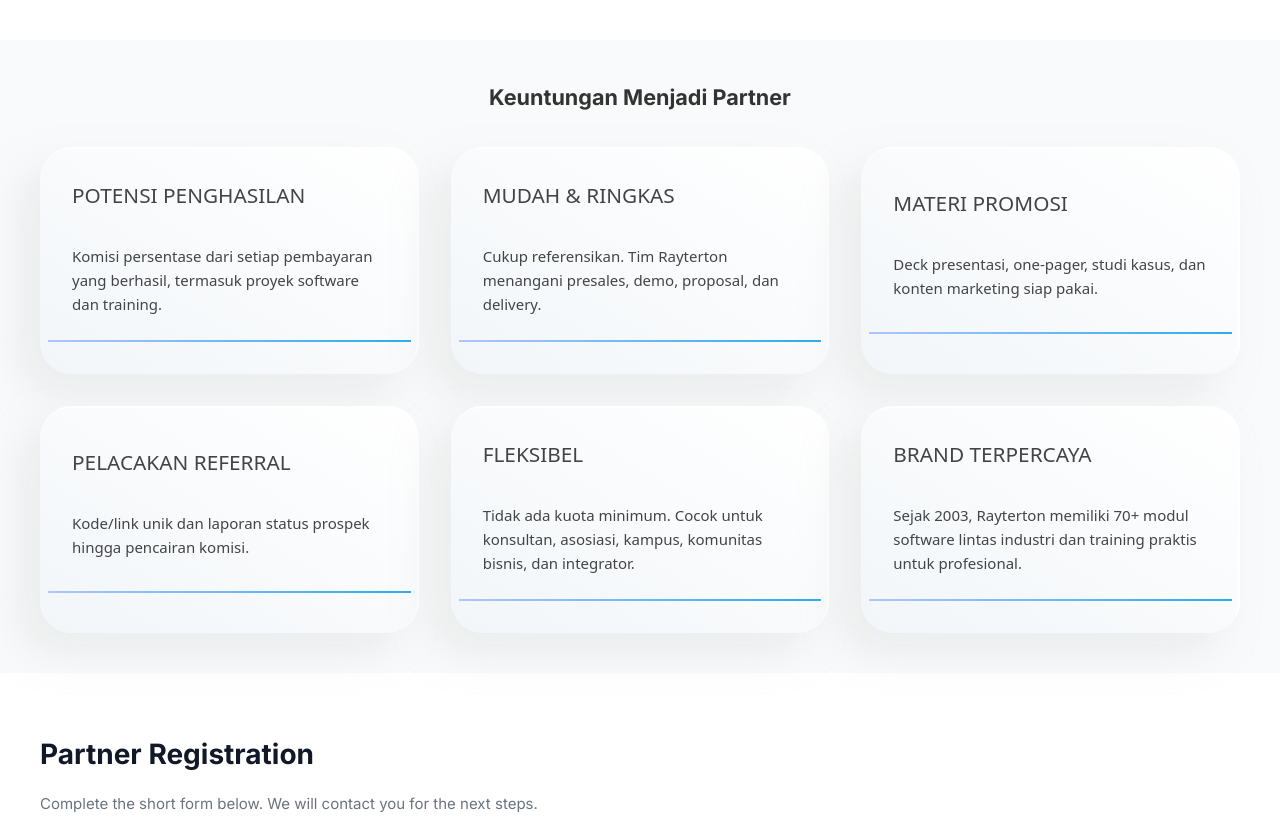
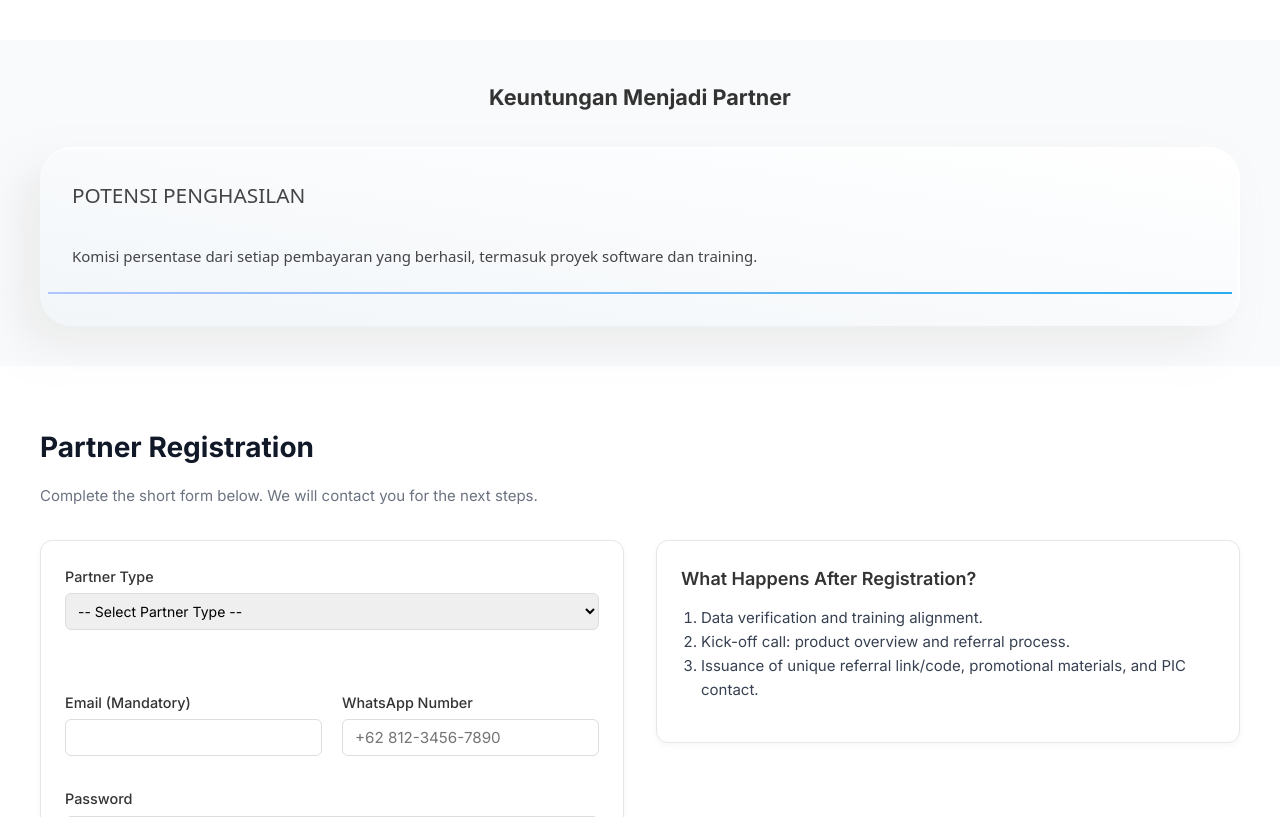
Before and after one commit to Guswann/Rayterton-Partner-Regis, a PHP site: page /input.php in a window 1280 px wide. Shown: the top 817 px of the page. Run offline with PHP 8.4, Linux system fonts and the light colour scheme; some libraries are stand-ins or nearby versions.

Commit message:
benefit lagi

```diff
--- a/public/input.php
+++ b/public/input.php
@@ -197,7 +197,7 @@
                 </div>
             </div>
 
-            <div class="cardbenefit">
+            <!-- <div class="cardbenefit">
                 <div class="title">Mudah & Ringkas</div>
                 <div class="icon"><i class="fa-thin fa-shield-check"></i></div>
                 <div class="content">
@@ -232,7 +232,7 @@
                 <div class="content">
                     <p>Sejak 2003, Rayterton memiliki 70+ modul software lintas industri dan training praktis untuk profesional.</p>
                 </div>
-            </div>
+            </div> -->
         </div>
     </section>
     <!-- Benefit End -->
```
